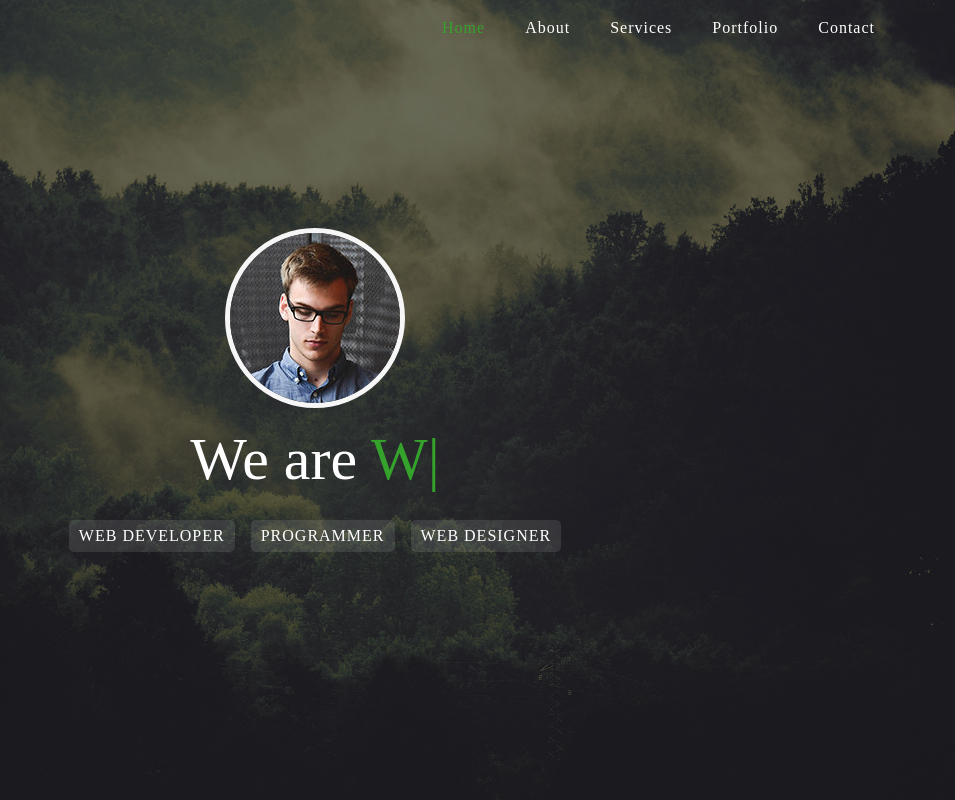
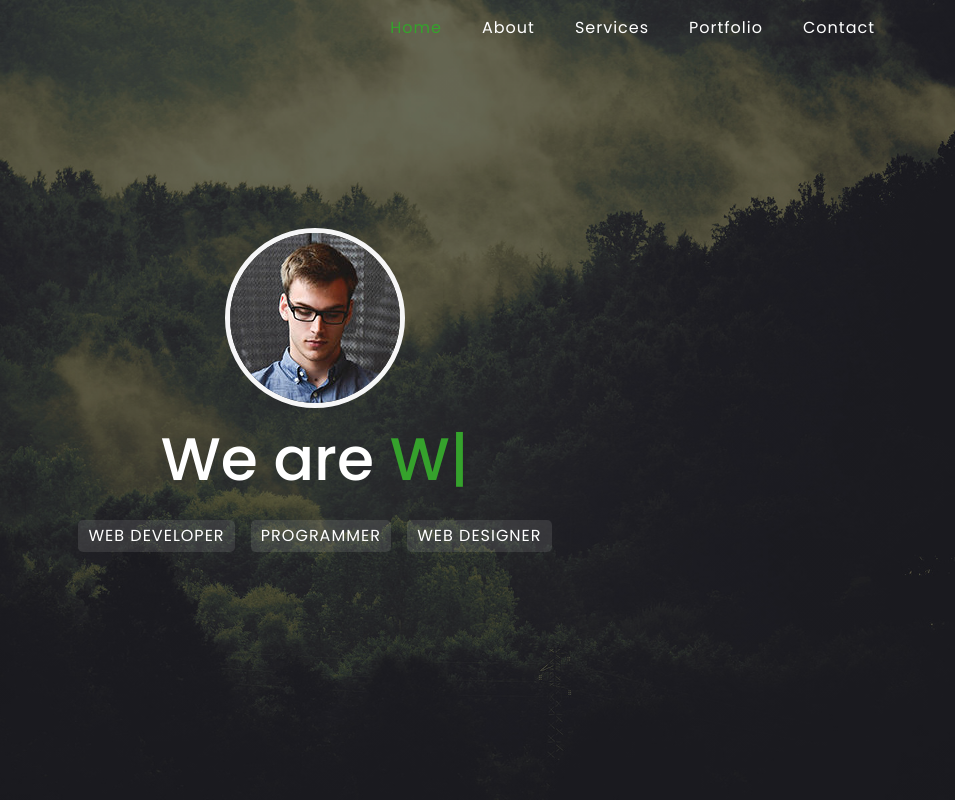
Before and after one commit to DitinAgrawal/portfolio, a plain HTML site: page index.html in a window 1280 px wide. Shown: the top 800 px of the page, 325-1280 px from the left. Drawn offline with nearby package versions, Linux system fonts and the light colour scheme.

Commit message:
Update style.css

```diff
--- a/css/style.css
+++ b/css/style.css
@@ -1,6 +1,7 @@
 /*=============================
 General Styles
 =============================*/
+@import url('https://fonts.googleapis.com/css2?family=Poppins:ital,wght@0,100;0,200;0,300;0,400;0,500;0,600;0,700;0,800;0,900;1,100;1,200;1,300;1,400;1,500;1,600;1,700;1,800;1,900&display=swap');
 
 *{
 	margin: 0;
@@ -8,7 +9,7 @@ General Styles
 	box-sizing: border-box;
 	text-decoration: none;
 	list-style: none;
-	font-family: 'Poppins';
+	font-family: 'Poppins', sans-serif;
 }
 
 ::-webkit-scrollbar{
```
